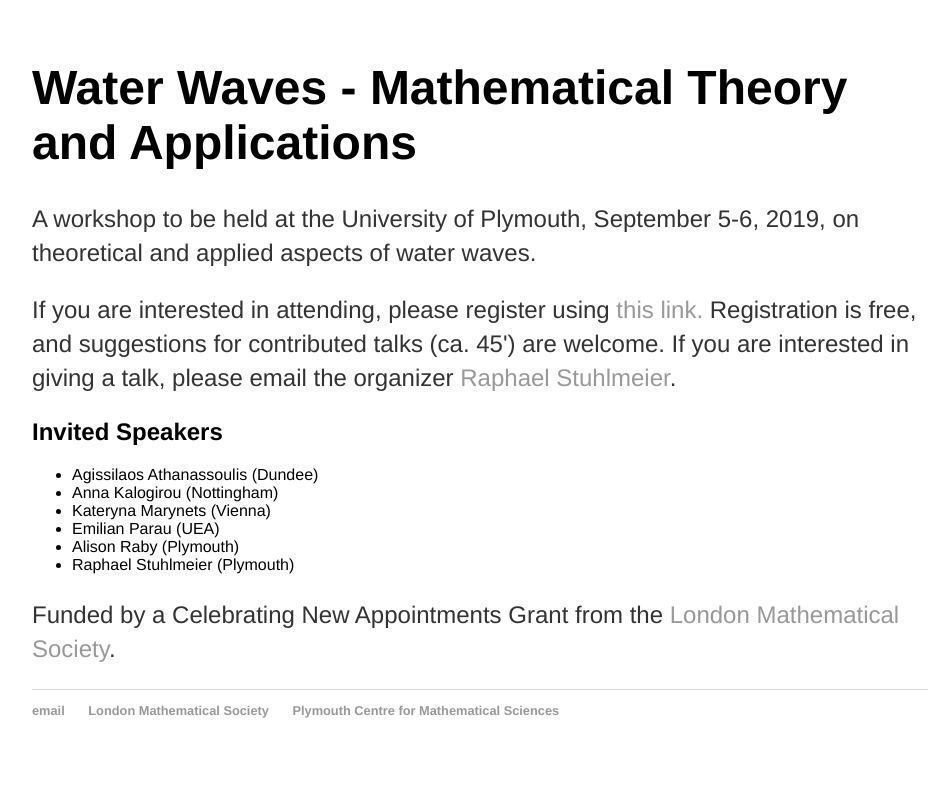
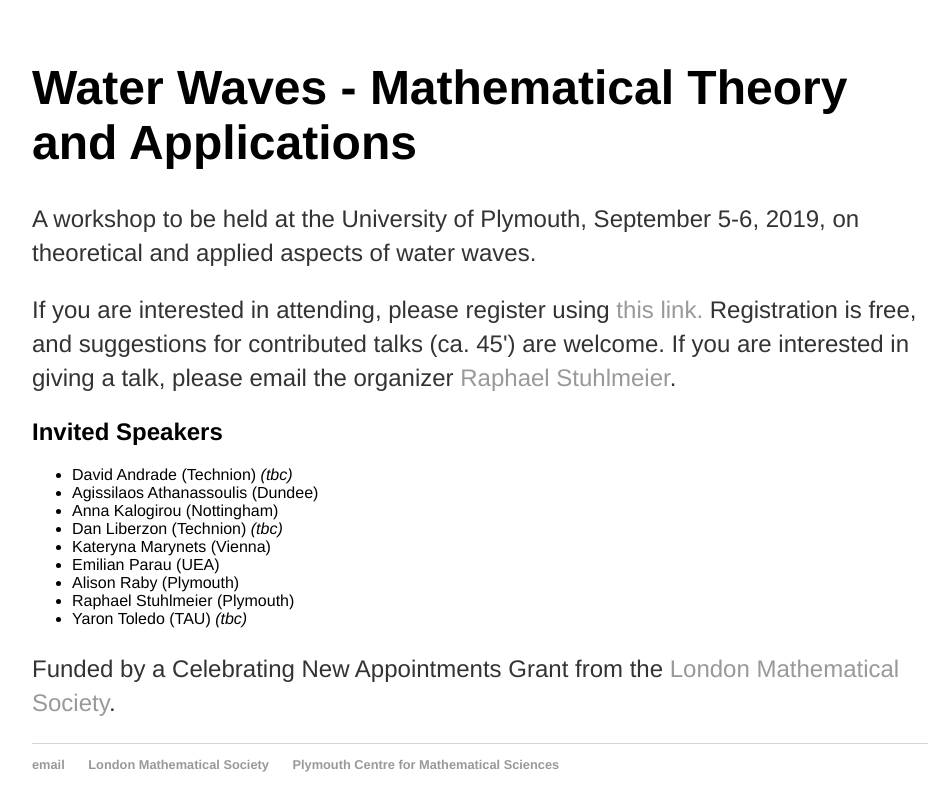
Before and after one commit to rstuhlmeier/rstuhlmeier.github.io, a Jekyll site: the page built from conferences/workshop.html, in a window 1280 px wide. Shown: the top 811 px of the page, without its empty margins (160-1106 px from the left). Built offline with Jekyll 4.4.1, drawn with Linux system fonts in a browser that asks for light colours.

Commit message:
Added Dan, Yaron, and David

```diff
--- a/conferences/workshop.html
+++ b/conferences/workshop.html
@@ -11,12 +11,15 @@ title: Workshop Water Waves - Mathematical Theory and Applications
 
 <h2>Invited Speakers</h2>
 <ul type=disc>
+<li>David Andrade (Technion) <i> (tbc) </i></li>
 <li>Agissilaos Athanassoulis (Dundee) </li>
 <li>Anna Kalogirou (Nottingham) </li>
+<li>Dan Liberzon (Technion) <i> (tbc) </i></li>
 <li>Kateryna Marynets (Vienna) </li>
 <li>Emilian Parau (UEA) </i></li>
 <li>Alison Raby (Plymouth) </li>
 <li>Raphael Stuhlmeier (Plymouth) </li>
+<li>Yaron Toledo (TAU) <i>(tbc)</i></li>
 </ul>
 
 <p> Funded by a Celebrating New Appointments Grant from the <a href="http://lms.ac.uk/">London Mathematical Society</a>. </p>
```
